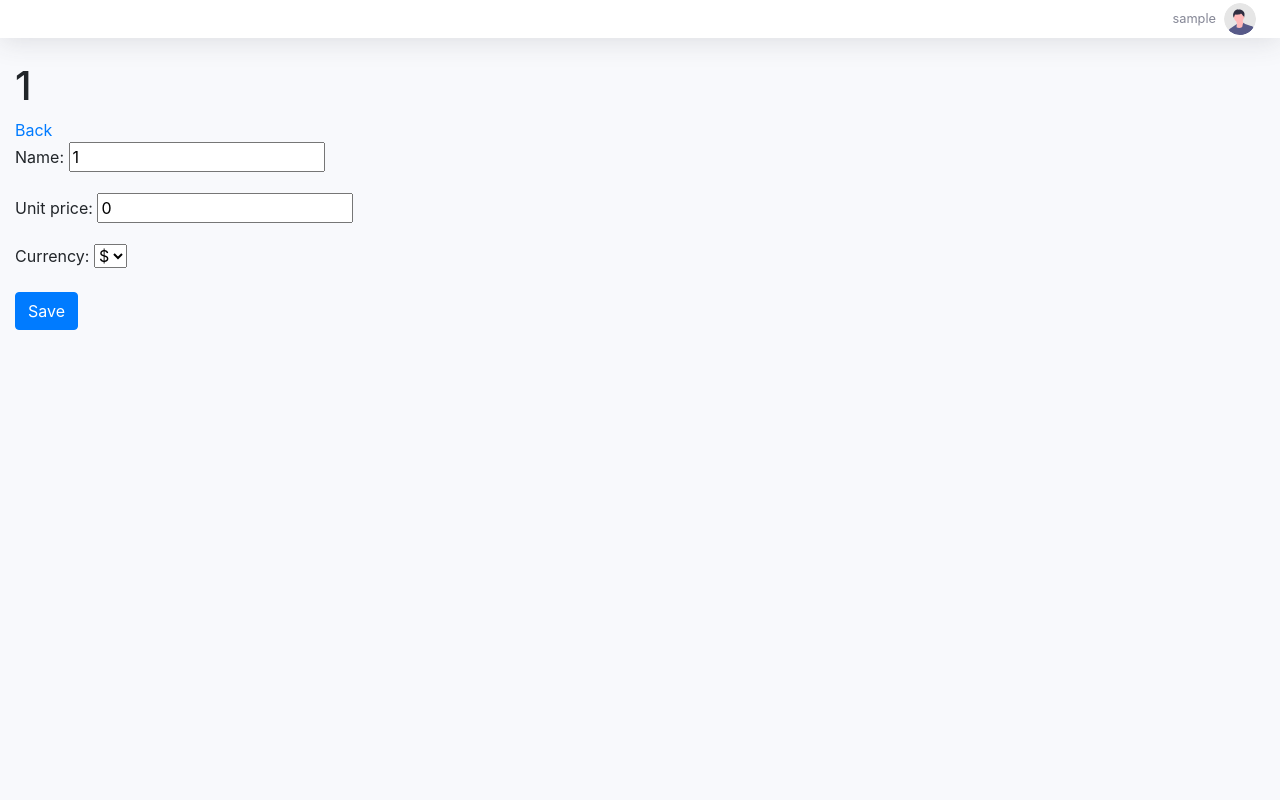
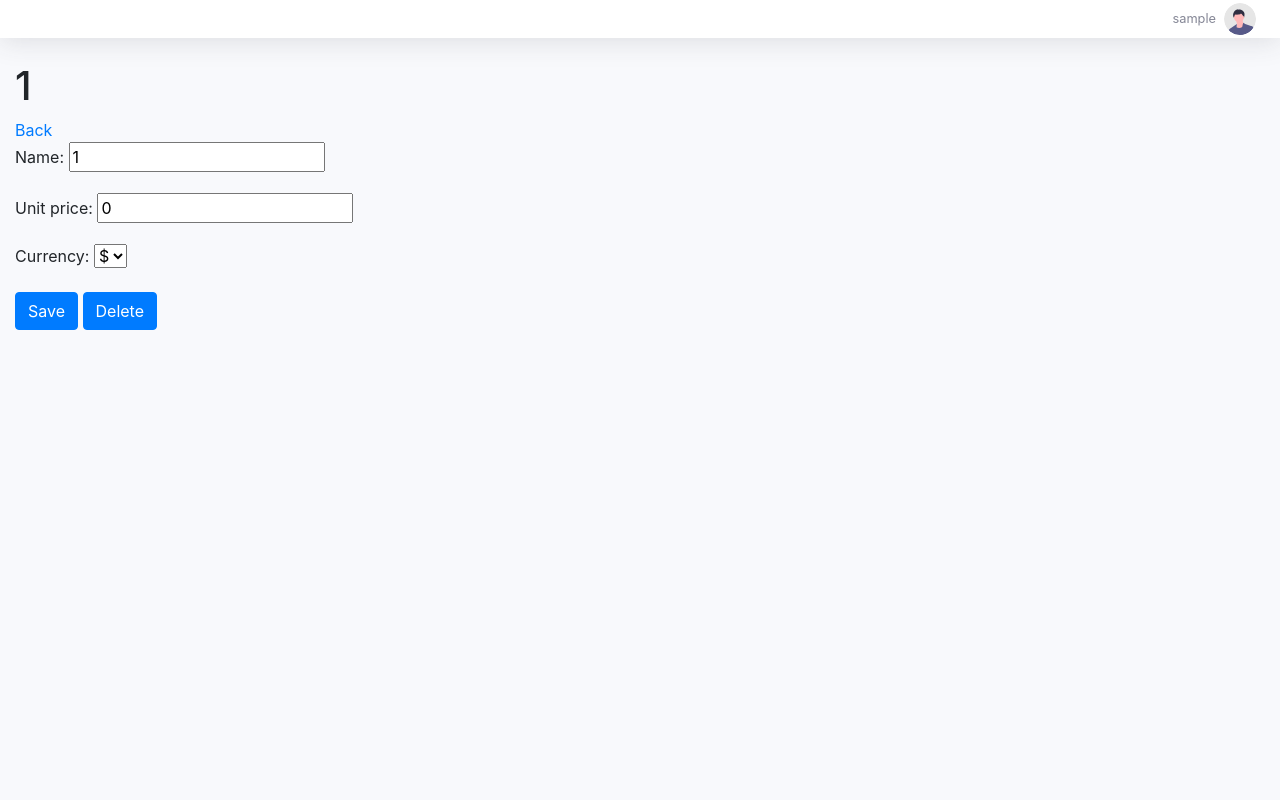
Before and after one commit to quarantin/counters, a Django app: page /counters/1/config/ in a window 1280 px wide. Run offline with Django 3.2, Linux system fonts and the light colour scheme; the visitor is signed in with stand-in values (Sample User, id 1); data comes from the database, SQL or seed files in the repository; data that the repository does not hold is empty; some libraries are stand-ins or nearby versions.

Commit message:
Update counters templates: Move button to delete a counter in the counter settings (CounterUpdateView)

```diff
--- a/templates/counters/counter_form.html
+++ b/templates/counters/counter_form.html
@@ -20,6 +20,25 @@
 				{{ form.currency.errors }}
 				{{ form.currency.label_tag }} {{ form.currency }}
 			</div>
-			<input type="submit" value="Save" class="btn btn-primary">
+			<button class="btn btn-primary" type="submit" title="Save this counter configuration">Save</button>
+			<button class="btn btn-primary" onclick="handle_delete()" title="Delete current counter and all related records">Delete</button>
 		</form>
+
+		<script>
+			function handle_delete() {
+				var ok = confirm("You're about to delete the counter `{{ counter }}`.\nThis operation cannot be undone. Are you really sure?");
+				if (ok) {
+					var req = new XMLHttpRequest();
+					req.onreadystatechange = function() {
+						if (this.readyState == 4 && this.status == 200) {
+							document.location.href = '/counters/';
+						}
+					}
+					req.open('GET', '/counters/{{ counter }}/delete/');
+					req.send();
+				}
+			}
+		</script>
+
+
 {% endblock %}
```
Also changed, not shown: templates/counters/counter_detail.html (+0 -15 lines).
